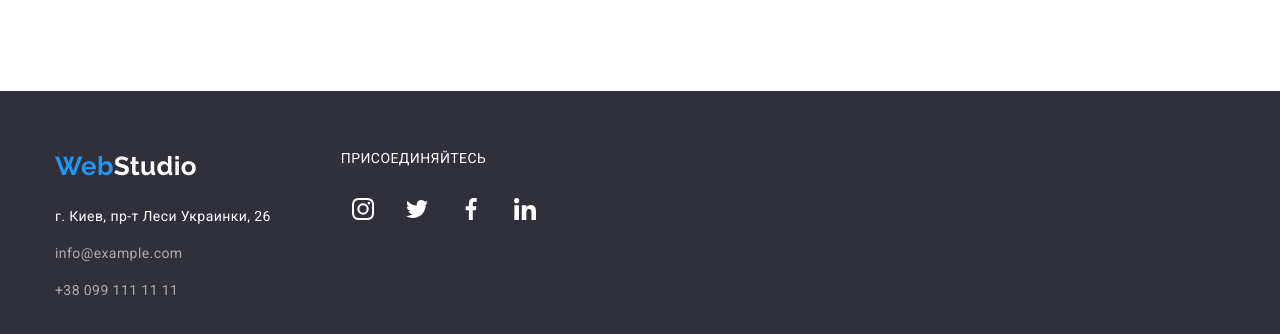
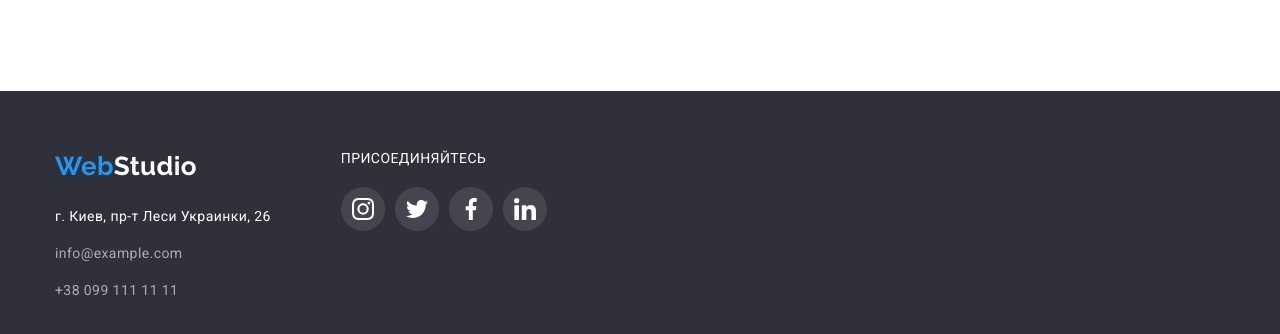
Before and after one commit to RuslanB12/goit-markup-hw-04, a plain HTML site: page index.html in a window 1280 px wide. Shown: the part 2584-2918 px from the top of the page. Drawn offline with nearby package versions, Linux system fonts and the light colour scheme.

Commit message:
background footer

```diff
--- a/css/styles.css
+++ b/css/styles.css
@@ -396,6 +396,7 @@ color: var(--accent-color);
    border-radius: 50%;
 
    color: var(--icon-colors);
+   background-color: rgba(255, 255, 255, 0.1);
 }
 
 .actions-link:hover,
@@ -511,11 +512,6 @@ color: var(--white-color);
    fill: var(--white-color);
 }
 
-/* .actions.holder li{
-   background-color: rgb(255, 255, 255, 0.1);
-   border-radius: 50%;
-} */
-
 /* Портфолио */
 
 .card-list{
```
